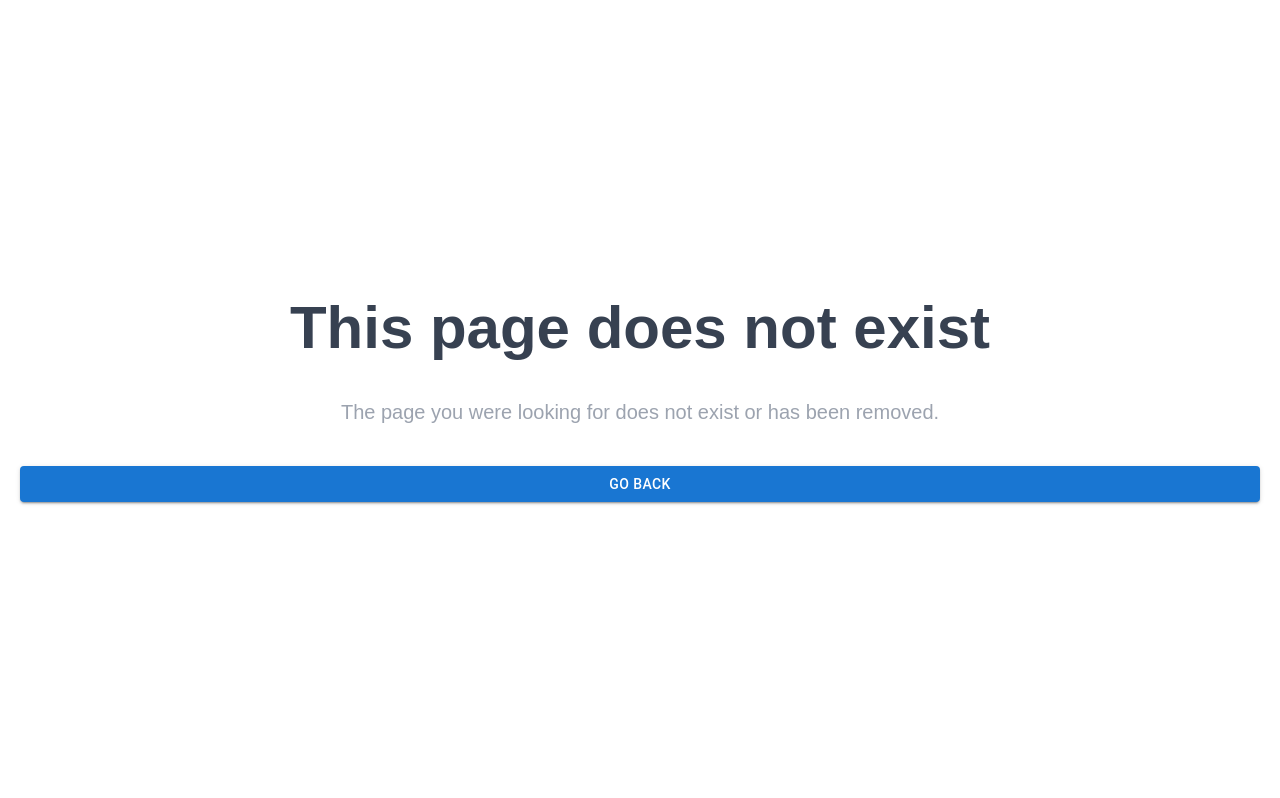
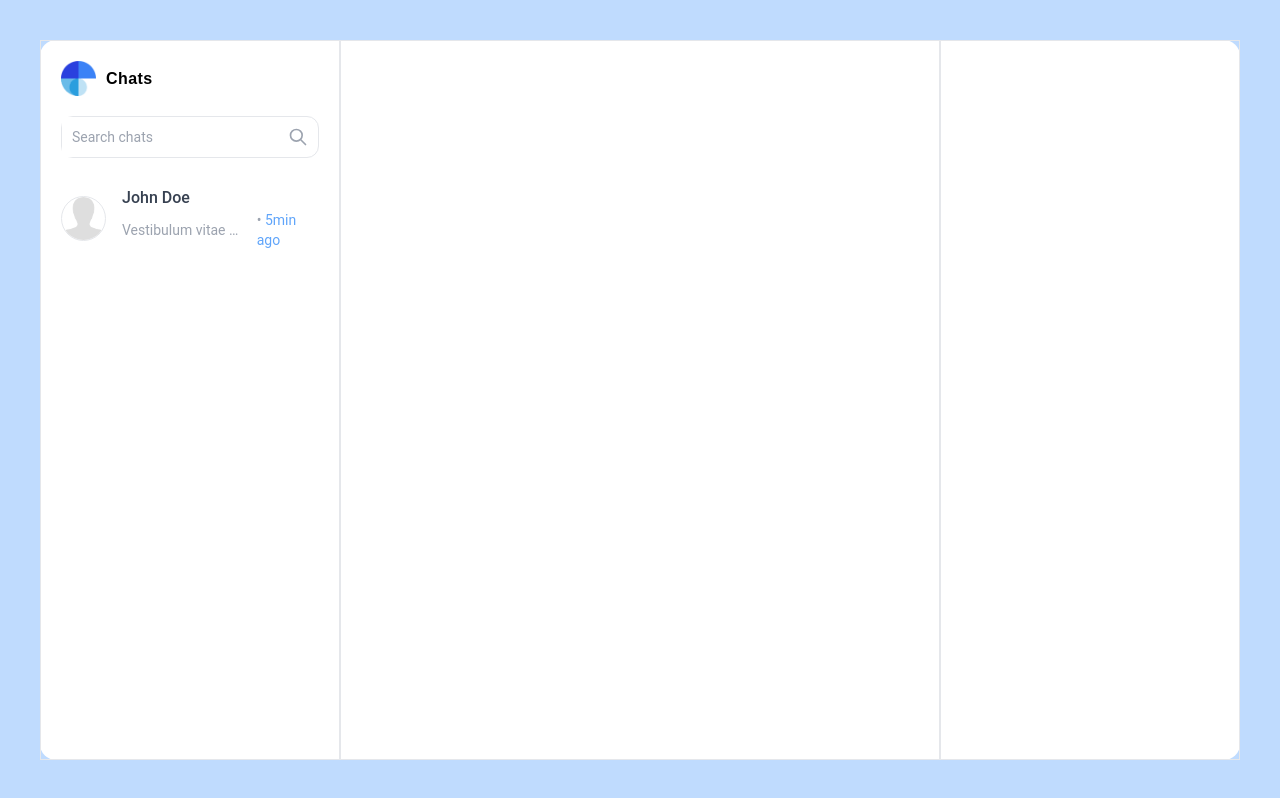
Before and after one commit to JoshHaywood/messaging-app, a Next.js app: page /chat in a window 1280 px wide. Before the commit this address had no page. Built offline with nearby package versions, Linux system fonts and the light colour scheme.

Commit message:
Create recipient column.
- Created main chat page
- Added recipient list

```diff
--- /dev/null
+++ b/components/chat/recipients/Chats.tsx
@@ -0,0 +1,29 @@
+import Image from "next/image";
+
+import Logo from "@/public/images/logo.png";
+import SearchBar from "./SearchBar";
+import Users from "./Users";
+
+export default function Chats() {
+  return (
+    <div className="w-1/4 h-full flex flex-col p-5 border">
+      {/* Header */}
+      <div className="flex flex-row items-center space-x-2.5">
+        <Image
+          src={Logo}
+          alt="Logo"
+          width={35}
+          height={35}
+        />
+
+        <h1 className="font-bold tracking-wide">Chats</h1>
+      </div>
+
+      {/* Search bar */}
+      <SearchBar />
+
+      {/* Recipients list */}
+      <Users />
+    </div>
+  );
+};
--- /dev/null
+++ b/components/chat/recipients/Users.tsx
@@ -0,0 +1,38 @@
+import Image from "next/image";
+
+import DefaultProfile from "@/public/images/default-profile.png";
+
+export default function Users() {
+  return (
+    <div className="my-5 flex flex-row items-center py-2 space-x-4 rounded-lg">
+      <Image
+        src={DefaultProfile}
+        alt="Default Profile"
+        width={45}
+        height={45}
+        className="rounded-full border"
+      />
+
+      <div className="w-full">
+        {/* Profile picture */}
+        <div className="font-medium text-gray-700">
+          John Doe
+        </div>
+
+        {/* Message preview */}
+        <div className="relative flex flex-row justify-between space-x-2.5 text-sm text-gray-400">
+          {/* Placeholder text used instead of div to prevent overflow */}
+          <input
+            className="ellipsis w-2/3 overflow-hidden overflow-ellipsis whitespace-nowrap"
+            type="text"
+            placeholder="Vestibulum vitae mi venenatis eleifend"
+          ></input>
+
+          <div className="w-1/3 text-gray-400">
+            &#x2022; <span className="text-blue-400">5min ago</span>
+          </div>
+        </div>
+      </div>
+    </div>
+  );
+}
--- /dev/null
+++ b/pages/chat.tsx
@@ -0,0 +1,18 @@
+import Chats from "@/components/chat/recipients/Chats";
+
+export default function Chat() {
+  return (
+    <div className="w-screen h-screen relative bg-blue-200">
+      <div className="absolute left-0 right-0 top-0 bottom-0 m-10 flex flex-row rounded-2xl bg-white">
+        {/* Chats column */}
+        <Chats />
+
+        <div className="w-1/2 h-full flex flex-col p-5 border">
+        </div>
+
+        <div className="w-1/4 h-full flex flex-col p-5 border">
+        </div>
+      </div>
+    </div>
+  );
+};
```
